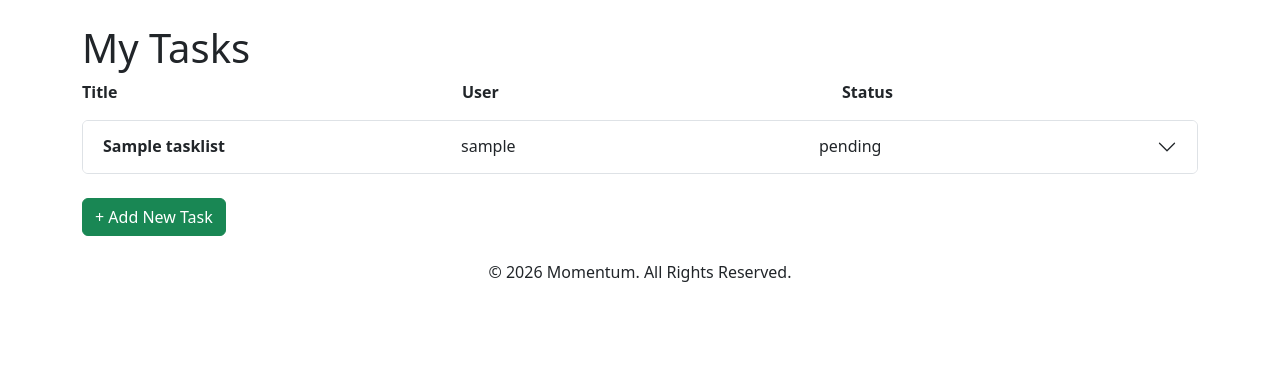
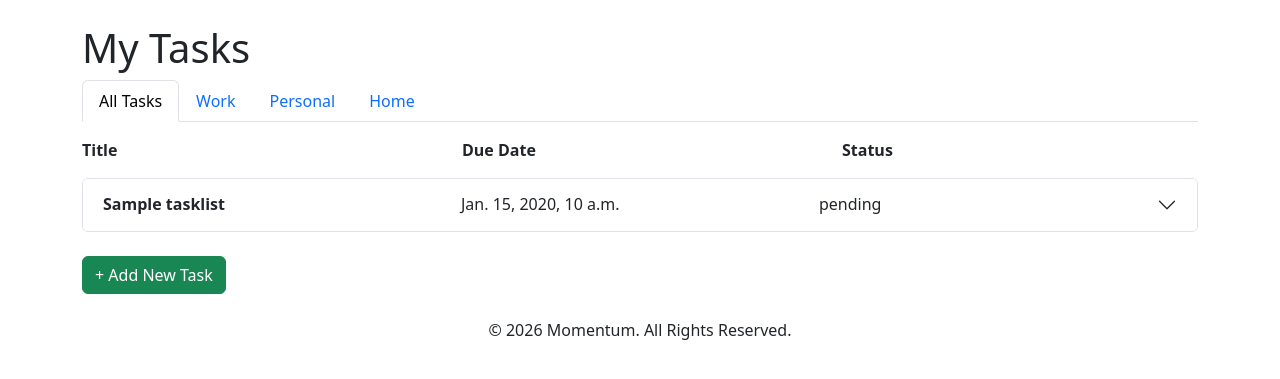
Before and after one commit to decccmcc/momentum, a Django app: page / in a window 1280 px wide. Shown: the part 56-435 px from the top of the page. Run offline with Django 5.2, Linux system fonts and the light colour scheme; a user stored in the database is signed in; tables that the repository leaves empty hold one stand-in row (values such as "Sample post"); some libraries are stand-ins or nearby versions.

Commit message:
Enhance task view with category filtering and update task display

```diff
--- a/task/templates/task/task_view.html
+++ b/task/templates/task/task_view.html
@@ -2,10 +2,28 @@
 
 <h1>My Tasks</h1>
 
+<!-- Category Tabs -->
+<ul class="nav nav-tabs mb-3">
+    <li class="nav-item">
+        <a class="nav-link {% if selected_category == 'all' %}active{% endif %}"
+           href="{% url 'task_view' %}">
+            All Tasks
+        </a>
+    </li>
+    {% for value, label in categories %}
+    <li class="nav-item">
+        <a class="nav-link {% if selected_category == value %}active{% endif %}"
+           href="{% url 'task_view' %}?category={{ value }}">
+            {{ label }}
+        </a>
+    </li>
+    {% endfor %}
+</ul>
+
 <!-- Shared header row -->
 <div class="row fw-bold pb-2 mb-2">
   <div class="col-4">Title</div>
-  <div class="col-4">User</div>
+  <div class="col-4">Due Date</div>
   <div class="col-4">Status</div>
 </div>
 
@@ -23,7 +41,7 @@
       >
         <div class="row w-100">
           <div class="col-4 fw-bold">{{ task.title }}</div>
-          <div class="col-4">{{ task.user }}</div>
+          <div class="col-4">{{ task.due_date }}</div>
           <div class="col-4">{{ task.status }}</div>
         </div>
       </button>
--- a/task/views.py
+++ b/task/views.py
@@ -1,7 +1,7 @@
 from django.shortcuts import render, redirect, get_object_or_404
 from django.views.generic import TemplateView
 from django.contrib.auth.decorators import login_required
-from .models import TaskList
+from .models import TaskList, CATEGORY_CHOICES
 from .form import TaskForm
 
 
@@ -14,13 +14,19 @@ class HomePage(TemplateView):
 
 @login_required
 def task_view(request):
+
     """
     Displays list of tasks
     """
-    queryset = TaskList.objects.filter(user=request.user)
-
+    selected_category = request.GET.get('category', 'all')
+    if selected_category == 'all':
+        tasks = TaskList.objects.filter(user=request.user)
+    else:
+        tasks = TaskList.objects.filter(user=request.user, category=selected_category)
     context = {
-        'tasks': queryset
+        'tasks': tasks,
+        'categories': CATEGORY_CHOICES,
+        'selected_category': selected_category
     }
 
     return render(request, 'task/task_view.html', context)
```
